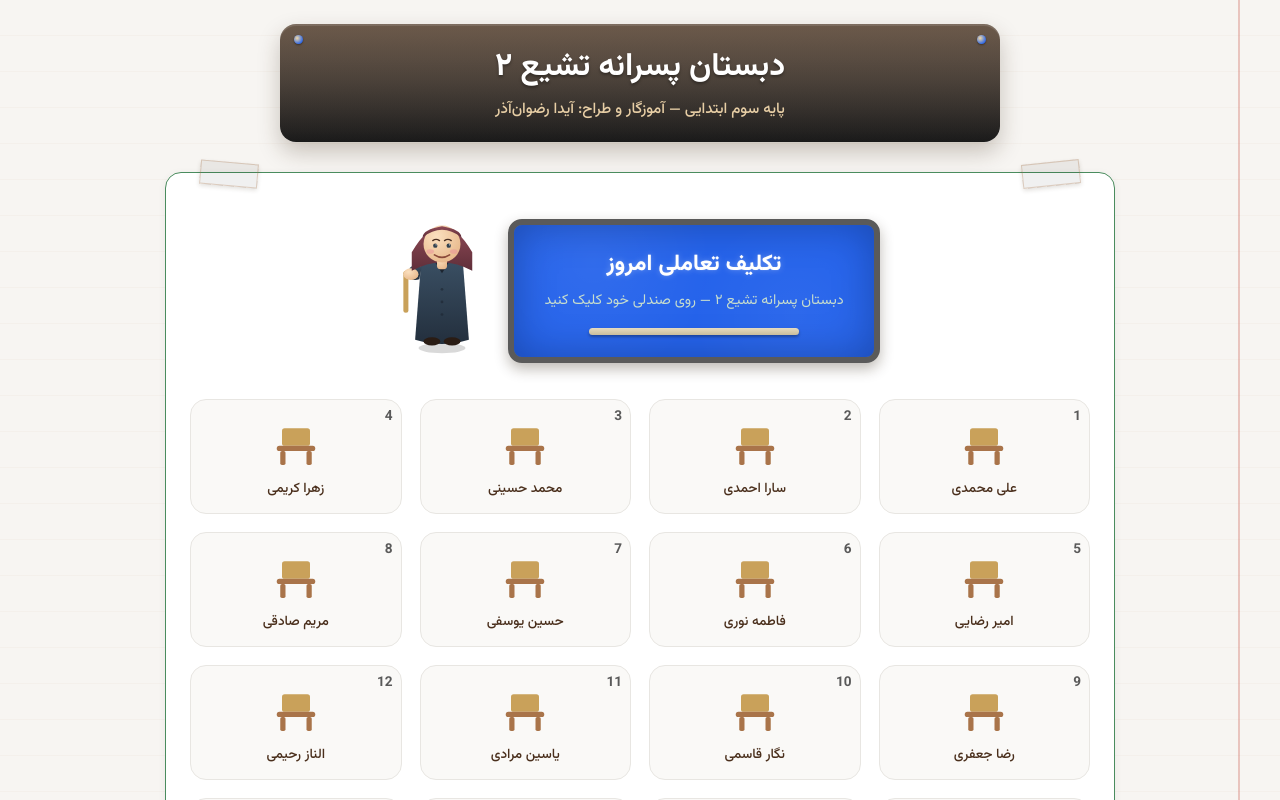
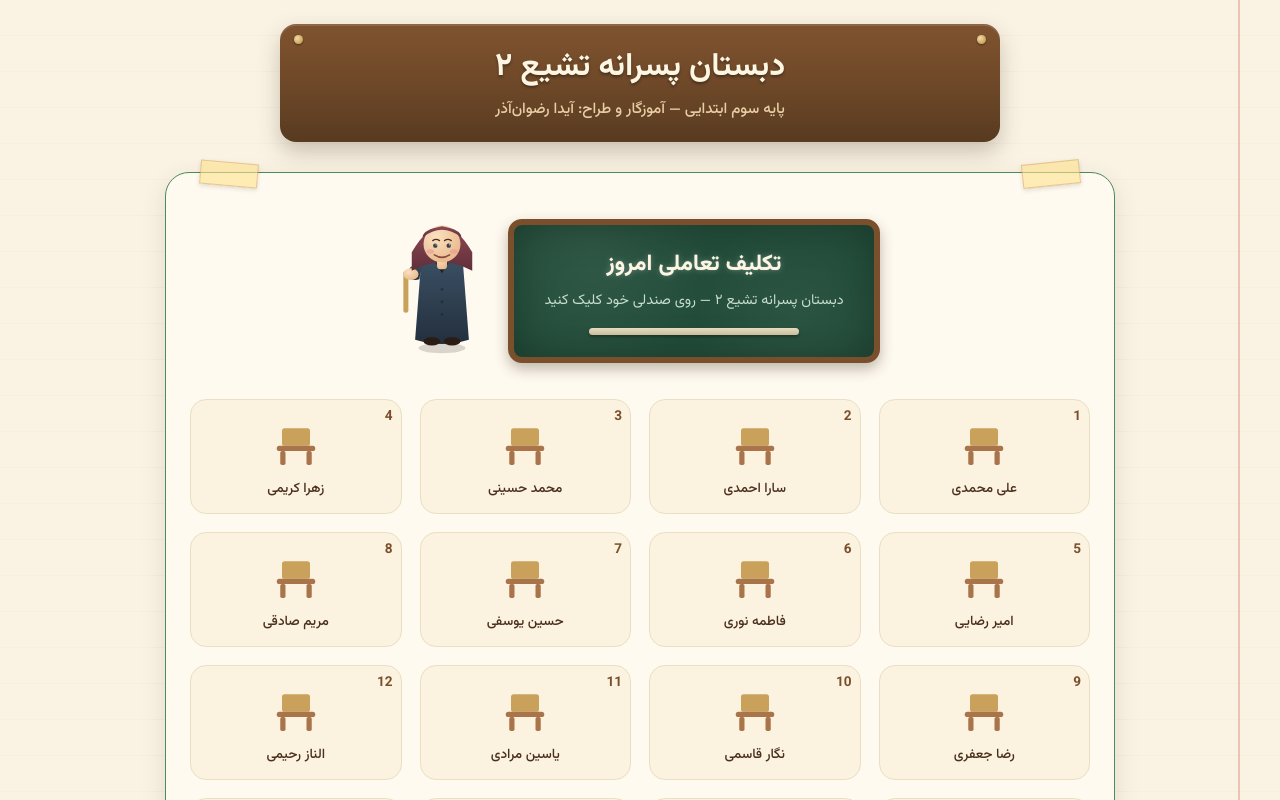
Before and after one commit to sahandse/Rezvanazar, a React (Vite) app: page / in a window 1280 px wide. Shown: the top 800 px of the page. Built offline with nearby package versions, Linux system fonts and the light colour scheme; no server answers.

Commit message:
fix: restore school warm palette

```diff
--- a/src/index.css
+++ b/src/index.css
@@ -1,33 +1,28 @@
 :root {
-  --paper: #f7f5f2;
-  --card: #ffffff;
-  --card-alt: #faf9f7;
-  --ink: #1a1a1a;
-  --ink-soft: #5a5a5a;
-  --ink-muted: #8a8a8a;
-  --line: #e8e6e2;
-  --edge: #d4d2ce;
-  --accent: #2563eb;
-  --accent-soft: #eff4ff;
-  --wood: #5a5a5a;
-  --wood-dark: #1a1a1a;
-  --gold: #2563eb;
-  --chalk: #2563eb;
-  --chalk-ink: #ffffff;
-  --ink-soft: #5a5a5a;
-  --ink-muted: #8a8a8a;
-  --tape: rgba(0,0,0,0.06);
-  --edge: #d4d2ce;
-  --correct: #16a34a;
-  --correct-soft: #ecfdf5;
-  --wrong: #dc2626;
-  --shadow-card: 0 2px 8px rgba(0, 0, 0, 0.06);
-  --shadow-hover: 0 4px 12px rgba(0, 0, 0, 0.10);
-  --radius-card: 16px;
-  --radius-btn: 12px;
+  --paper: #faf3e4;
+  --card: #fffaf0;
+  --card-alt: #fbf3e0;
+  --ink: #2b2118;
+  --ink-soft: #6b4a2f;
+  --ink-muted: #8a7a5f;
+  --line: #eadfc4;
+  --edge: #d8b285;
+  --wood: #7a4f2c;
+  --wood-dark: #573a20;
+  --gold: #c9a15a;
+  --chalk: #234d3a;
+  --chalk-ink: #fdf6e3;
+  --accent: #234d3a;
+  --accent-soft: #eef8ef;
+  --correct: #4a8c5e;
+  --correct-soft: #eef8ef;
+  --wrong: #c0392b;
+  --shadow-card: 0 8px 24px rgba(60, 40, 20, 0.12);
+  --shadow-hover: 0 10px 22px rgba(60, 40, 20, 0.18);
+  --radius-card: 24px;
+  --radius-btn: 14px;
+  --tape: rgba(255, 226, 140, 0.6);
 }
-
-/* ------------------ Minimal base ------------------ */
 body {
   margin: 0;
   font-family: "Vazirmatn", "Tahoma", sans-serif;
```
